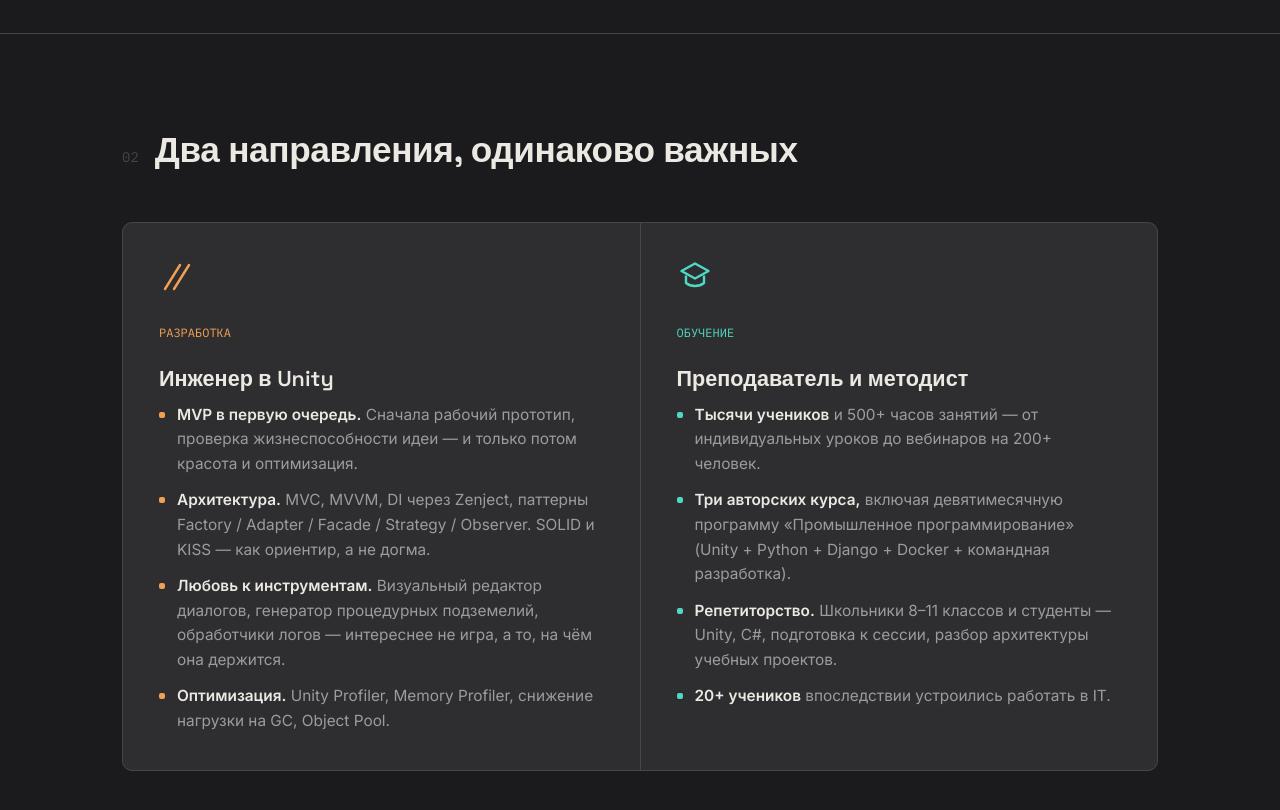
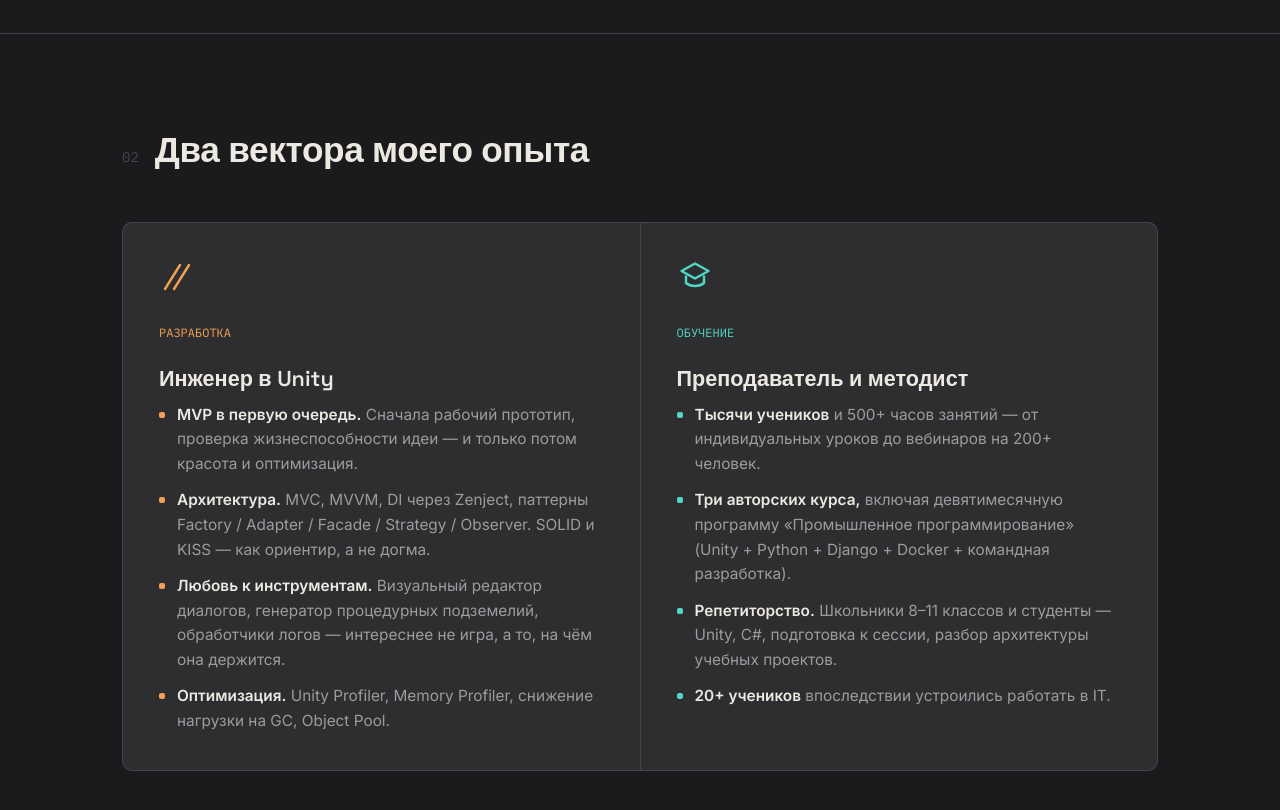
Before and after one commit to WoolfyGor/woolfygor.github.io, a plain HTML site: page index.html in a window 1280 px wide. Shown: the part 1140-1950 px from the top of the page. Drawn offline with Linux system fonts and the light colour scheme.

Commit message:
Update index.html

```diff
--- a/index.html
+++ b/index.html
@@ -917,7 +917,7 @@
   <div class="wrap">
     <div class="section-head">
       <span class="section-num">02</span>
-      <h2>Два направления, одинаково важных</h2>
+      <h2>Два вектора моего опыта</h2>
     </div>
     <div class="tracks">
       <div class="track dev">
```
